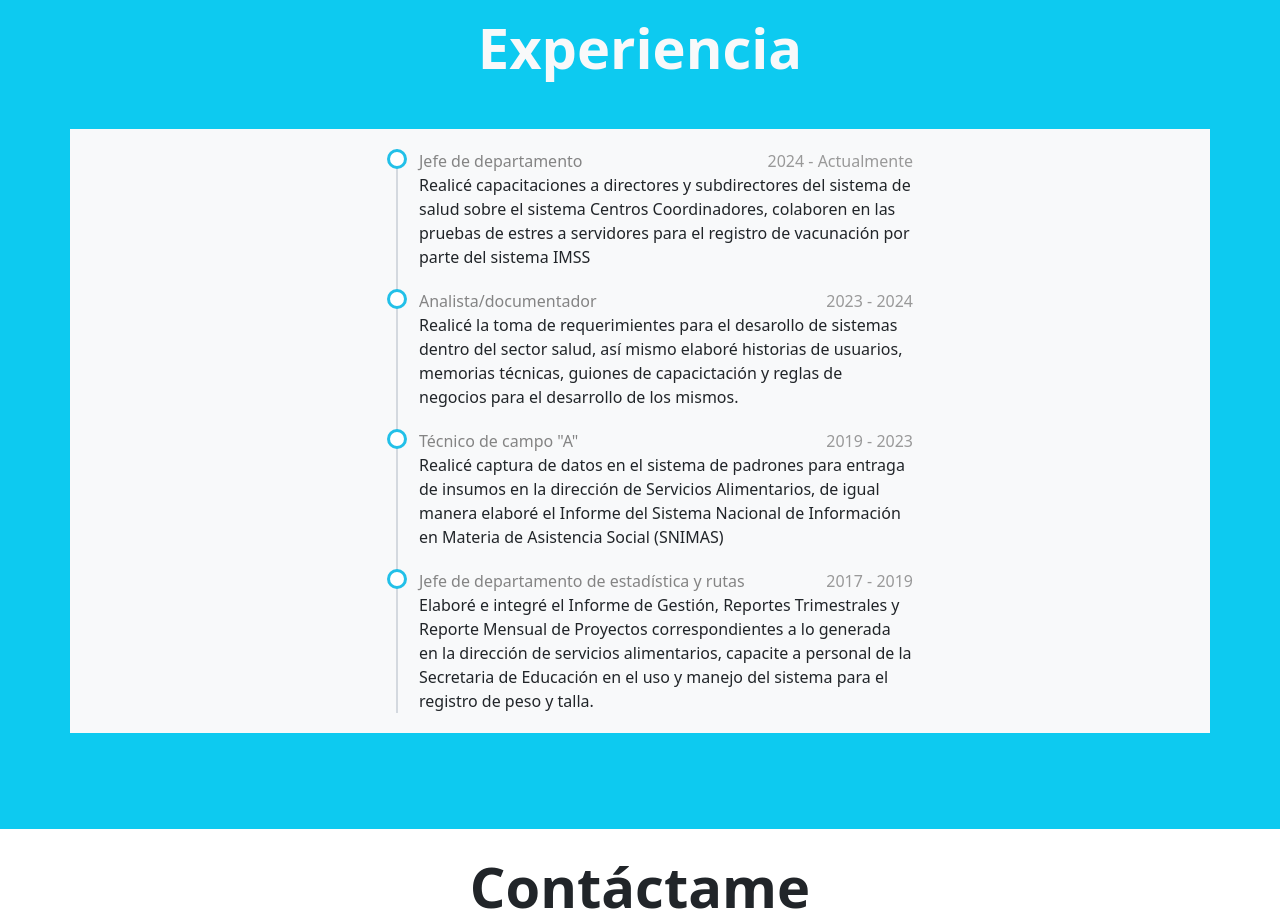
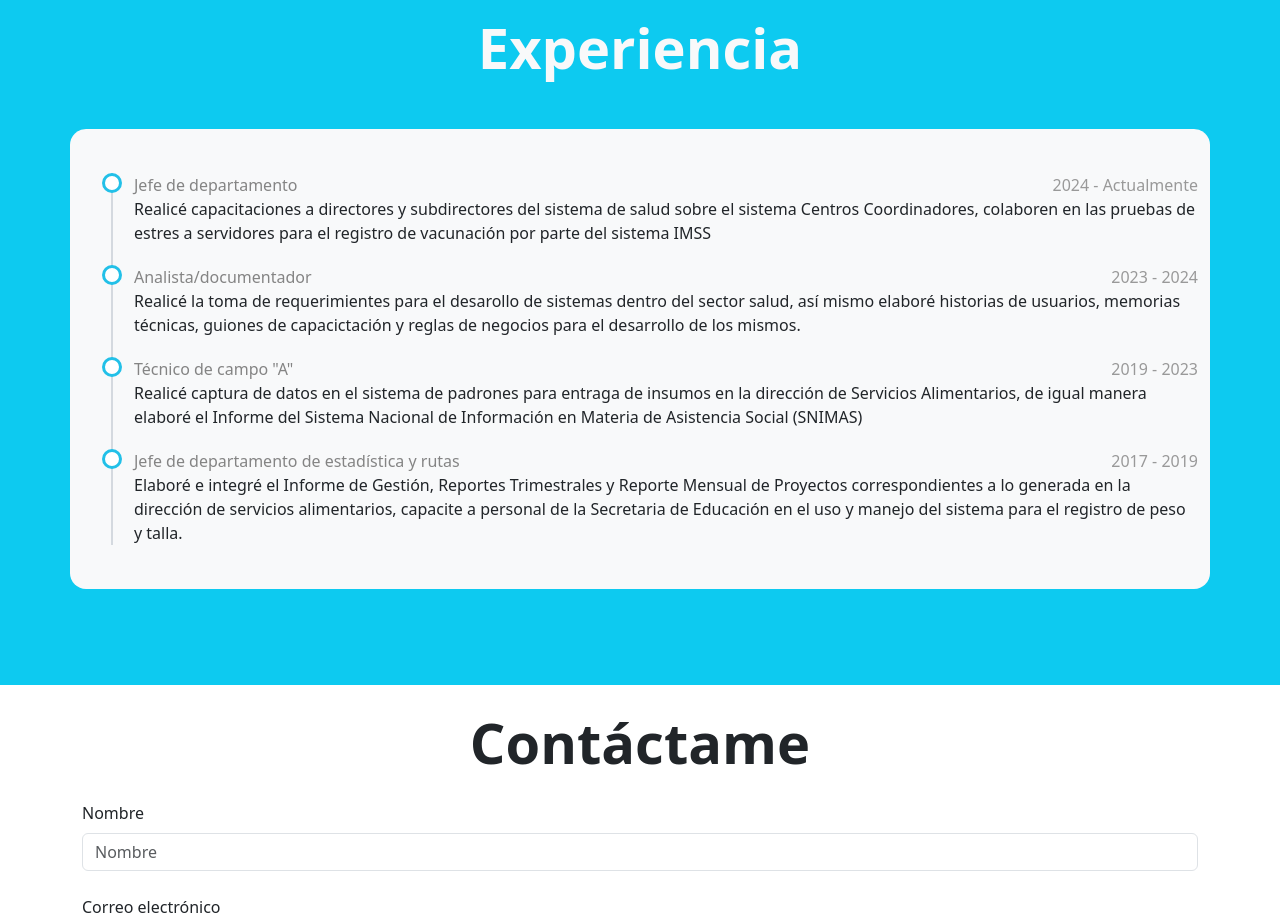
Before and after one commit to Edgar-Young/Edgar-Young.github.io, a plain HTML site: page index.html in a window 1280 px wide. Shown: the part 1140-2064 px from the top of the page. Drawn offline with nearby package versions, Linux system fonts and the light colour scheme.

Commit message:
Se mejoran estilos al contenedor del timeline de la sección de experiencia

```diff
--- a/index.html
+++ b/index.html
@@ -112,8 +112,8 @@
     <section id="Experiencia" class="my-4 p-5 bg-info">
       <h2 class="display-4 fw-bold text-center text-light mb-3">Experiencia</h2>
       <div class="container mt-5 mb-5">
-        <div class="row bg-light">
-          <div class="col-md-6 offset-md-3">
+        <div class="row bg-light rounded-4 py-4">
+          <div class="col-md-12 ">
             <ul class="timeline">
               <li>
                 <span class="site">Jefe de departamento</span>
```
